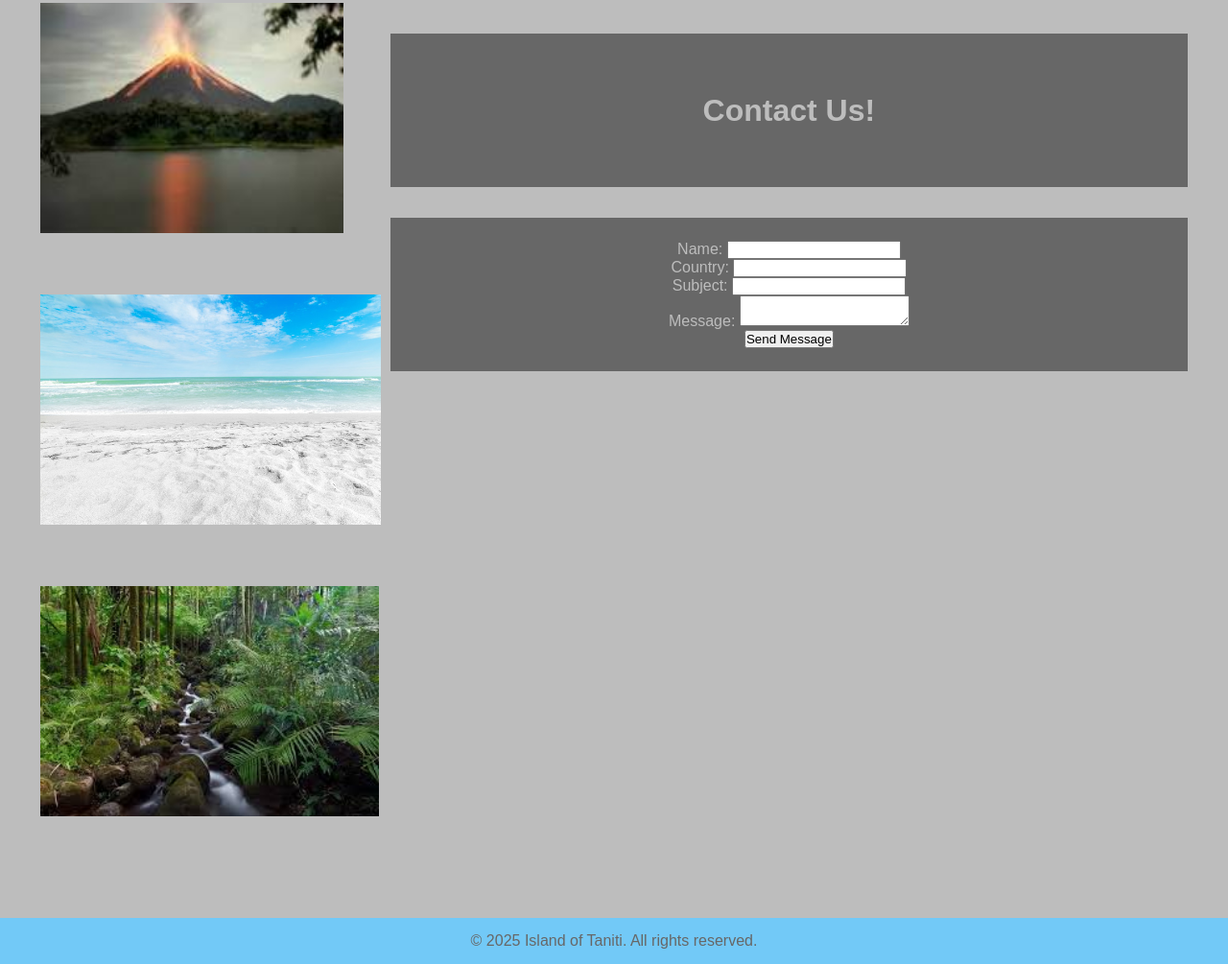
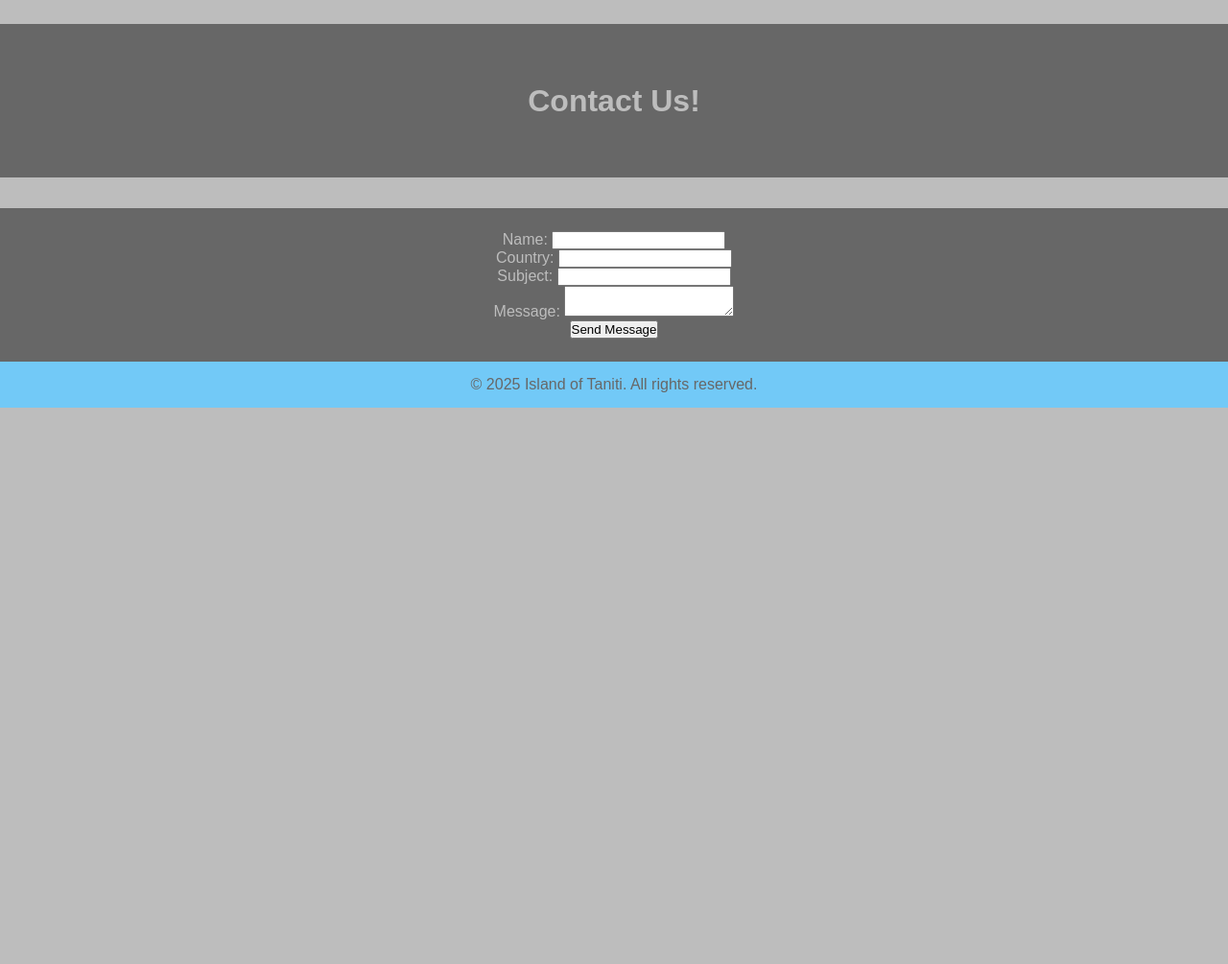
Before and after one commit to AACodeful/D479_Prototype, a plain HTML site: page contact.html in a window 1280 px wide. Shown: the part 201-1206 px from the top of the page at 96% size. After the commit the page ends 800 px from the top, so only its background shows below. Drawn offline with Linux system fonts and the light colour scheme.

Commit message:
finished contact page

```diff
--- a/contact.html
+++ b/contact.html
@@ -36,13 +36,7 @@
       </ul>
     </nav>
     <a href="index.html" id="secondaryNav"><p>Home > Contact</p></a>
-    <div id="bodyContainer">
-      <div id="photoContainer" class="col">
-        <img id="volcanoe" ult="volcanoe" src="photos/volcanoReal.jpeg" />
-        <img id="beach" ult="beach" src="photos/sandyBeach.jpg" />
-        <img id="forest" ult="forest" src="photos/forest.jpeg" />
-      </div>
-      <div id="textContainer" class="col">
+
         <div class="textBox">
           <h1>Contact Us!</h1>
         </div>
@@ -57,14 +51,9 @@
             <label for="message">Message:</label>
             <textarea id="message" name="message" ></textarea></br>
             <button type="submit">Send Message</button>
-
             </form>
           </div>
-        </div>
-        <div><img id="relax" ult="relax" src="photos/relax.jpeg" /></div>
-      </div>
-    </div>
-    <footer>
+    <footer id="contactPage">
       <p>© 2025 Island of Taniti. All rights reserved.</p>
     </footer>
   </body>
```
